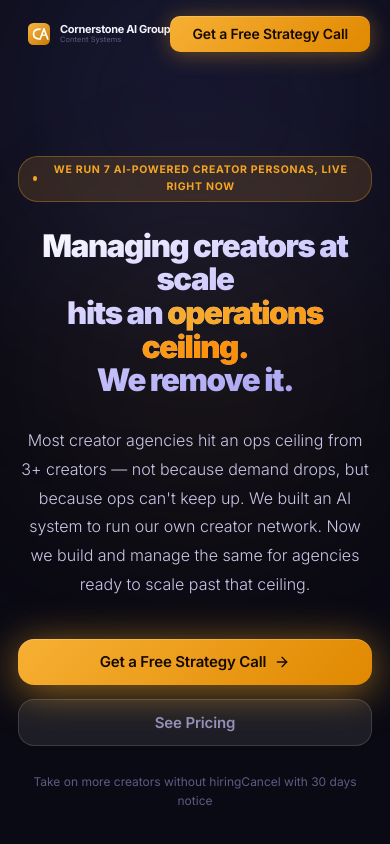
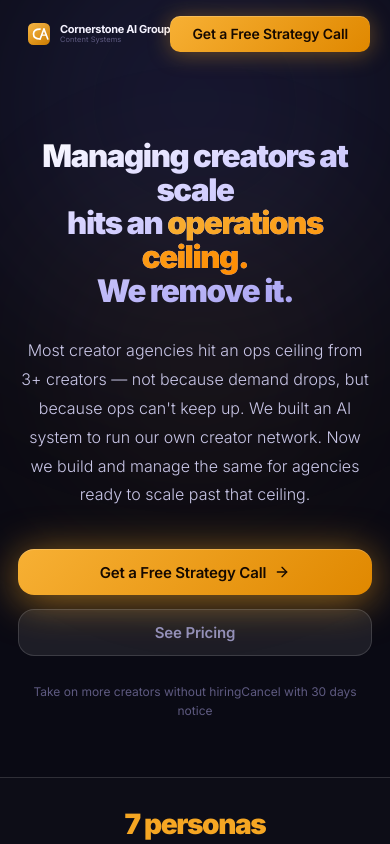
Before and after one commit to 100492107/caig-website, a React (Vite) app: page / in a window 390 px wide. Shown: the top 844 px of the page. Built offline with nearby package versions, Linux system fonts and the light colour scheme.

Commit message:
fix: reduce hero top padding on mobile, hide badge on small screens

```diff
--- a/src/App.jsx
+++ b/src/App.jsx
@@ -445,6 +445,7 @@ function Hero() {
 
       <div className="container">
         <div className="hero-center">
+          <div className="hero-badge-wrap">
             <motion.div
               initial={{ opacity: 0, y: 14 }}
               animate={{ opacity: 1, y: 0 }}
@@ -454,6 +455,7 @@ function Hero() {
                 <span className="badge-dot" />We run 7 AI-powered creator personas, live right now
               </div>
             </motion.div>
+          </div>
 
           <motion.h1
             className="hero-h1"
--- a/src/index.css
+++ b/src/index.css
@@ -662,7 +662,8 @@ h1, h2, h3 { font-weight: 800; letter-spacing: -.05em; line-height: 1.06; }
   .container { padding: 0 18px; }
   .section    { padding: 72px 0; }
   .section-sm { padding: 52px 0; }
-  .hero-center { padding: 48px 0 52px; }
+  .hero-center { padding: 28px 0 36px; }
+  .hero-badge-wrap { display: none; }
   .hero-h1    { font-size: clamp(30px, 8vw, 48px); }
   .hero-ctas  { flex-direction: column; align-items: stretch; }
   .hero-ctas .btn { justify-content: center; }
@@ -687,7 +688,7 @@ h1, h2, h3 { font-weight: 800; letter-spacing: -.05em; line-height: 1.06; }
   max-width: 800px;
   margin: 0 auto;
   text-align: center;
-  padding: 88px 0 72px;
+  padding: 72px 0 56px;
   position: relative;
   z-index: 1;
 }
```
Lines whose indentation alone changed are shown as unchanged.
